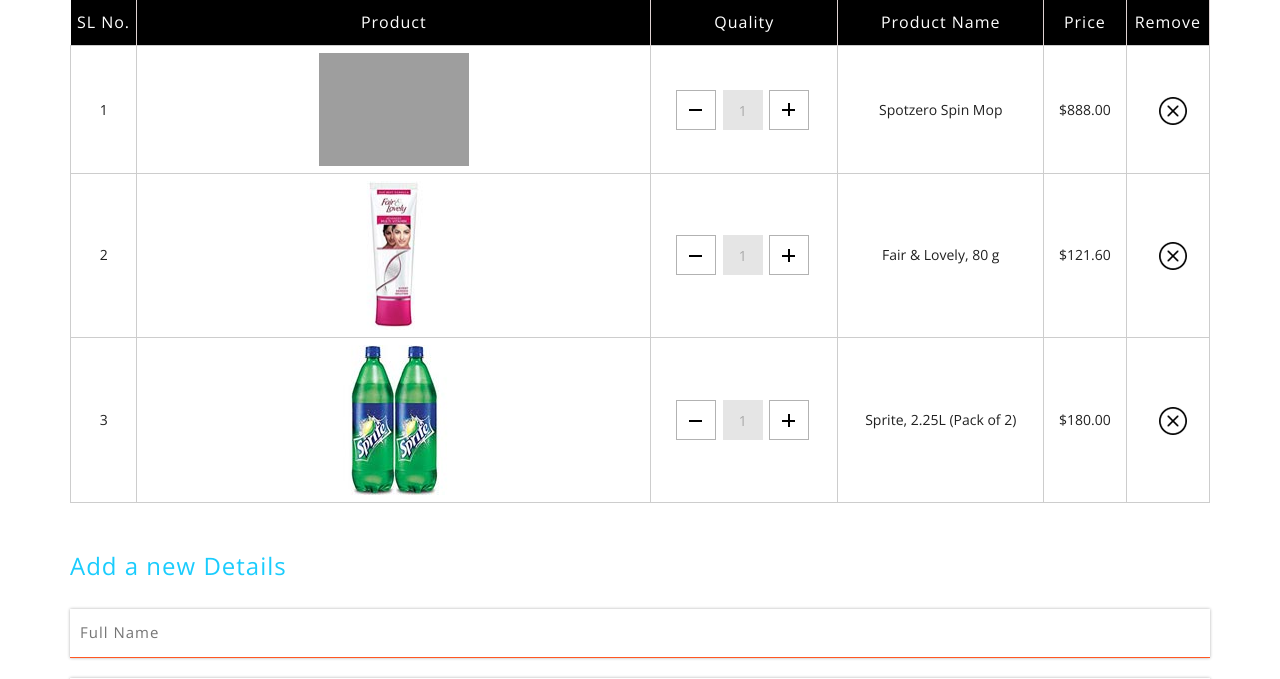
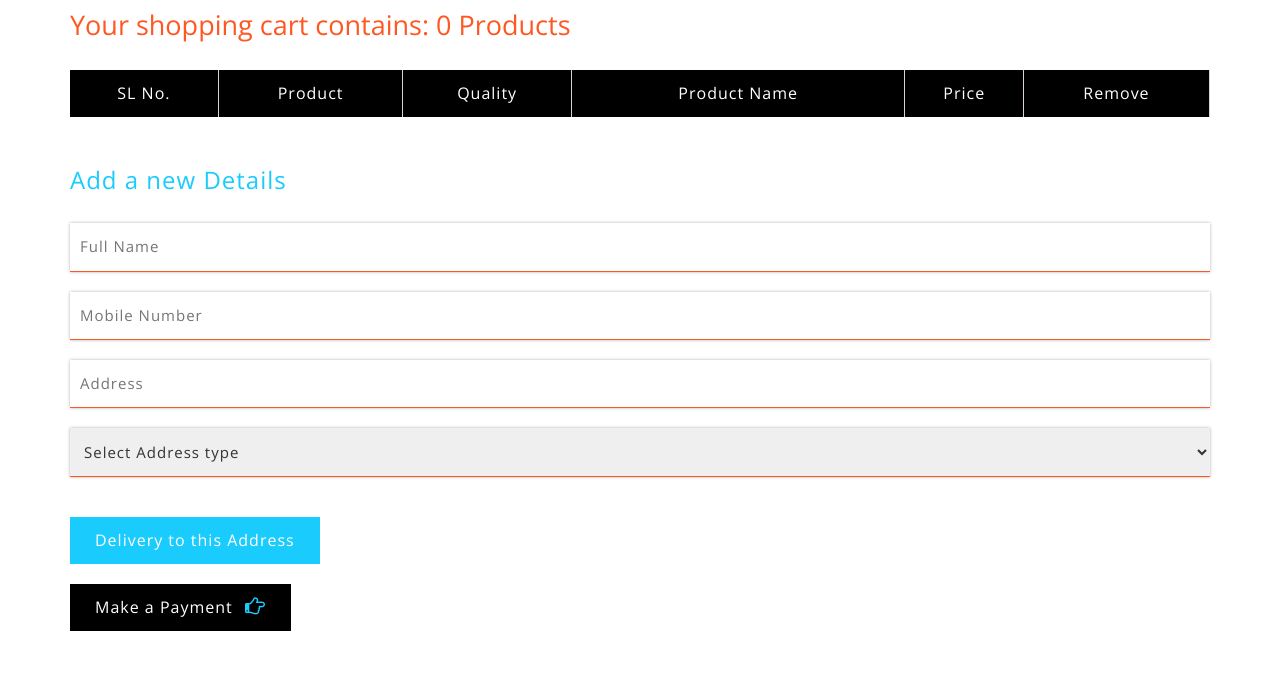
Before and after one commit to ChetanR01/supershopee, a Django app: page /checkout in a window 1280 px wide. Shown: the part 827-1506 px from the top of the page. Run offline with Django 4.2, Linux system fonts and the light colour scheme; tables that the repository leaves empty hold one stand-in row (values such as "Sample post"); lists and menus that the app fills with data are empty; some libraries are stand-ins or nearby versions; grey boxes are pictures that could not be loaded.

Commit message:
cart isuue solved, filter-adminview

```diff
--- a/manikshop/context_processors.py
+++ b/manikshop/context_processors.py
@@ -1,8 +1,13 @@
 from unicodedata import category
-from .models import Category, SubCategory
+from .models import Category, SubCategory, Cart
 
 def pass_cat_nd_sub_cat(request):
-    categories = Category.objects.all()
-    subcategories = SubCategory.objects.all()
+    all_categories = Category.objects.all()
+    sub_categories = SubCategory.objects.all()
+    if request.user.is_authenticated:
+        cart = Cart.objects.get(name=request.user.id)
+        itemscount= cart.products.all().count()
+    else:
+        itemscount = 0
 
-    return {"categories":categories, "subcategories":subcategories}
+    return {"all_categories":all_categories, "sub_categories":sub_categories,"item_count":itemscount}
--- a/manikshop/urls.py
+++ b/manikshop/urls.py
@@ -25,5 +25,7 @@
     path('login',views.login, name="login"),
     path('logout',views.logout, name="logout"),
     path('profile',views.profile, name="profile"),
+    path('add-cart/<int:id>',views.add_cart, name="add-cart"),
+    path('remove-cart/<int:id>',views.remove_cart, name="remove-cart"),
     path('subscription',views.subscription, name="subscription"),
 ]
--- a/manikshop/views.py
+++ b/manikshop/views.py
@@ -1,5 +1,5 @@
 import datetime
-from django.http import HttpResponse
+from django.http import HttpResponse, HttpResponseRedirect
 from django.shortcuts import render, redirect, get_object_or_404
 from django.contrib.auth.models import User, auth
 from django.contrib import messages
@@ -13,7 +13,7 @@
 
 
 from django.shortcuts import render
-from .models import SubCategory, Category, Extended_user,Deal, Subscription
+from .models import SubCategory, Category, Extended_user,Deal, Subscription, Cart
 from django.http import HttpResponse
 import json
 
@@ -44,7 +44,6 @@
     except EmptyPage:
         page_obj=p.page(p.num_pages)
 
-    print(len(products))
     for product in page_obj:
         print(product)
     if len(page_obj) <= 3:
@@ -88,9 +87,6 @@
     except EmptyPage:
         page_obj=p.page(p.num_pages)
 
-    print(len(products))
-    for product in page_obj:
-        print(product)
     if len(page_obj) <= 3:
         no_col= 1
     elif len(page_obj) <= 6:
@@ -140,9 +136,6 @@
     except EmptyPage:
         page_obj=p.page(p.num_pages)
 
-    print(len(products))
-    for product in page_obj:
-        print(product)
     if len(page_obj) <= 3:
         no_col= 1
     elif len(page_obj) <= 6:
@@ -177,9 +170,7 @@
         except EmptyPage:
             page_obj=p.page(p.num_pages)
 
-        print(len(products))
-        for product in page_obj:
-            print(product)
+
         if len(page_obj) <= 3:
             no_col= 1
         elif len(page_obj) <= 6:
@@ -207,9 +198,6 @@
         except EmptyPage:
             page_obj=p.page(p.num_pages)
 
-        print(len(products))
-        for product in page_obj:
-            print(product)
         if len(page_obj) <= 3:
             no_col= 1
         elif len(page_obj) <= 6:
@@ -227,6 +215,41 @@
         return render(request, "search.html", {"all_categories":all_categories,"sub_categories":sub_categories,"products":page_obj,"no_col":no_col,"deals":deals})
 
 
+# add item to cart
+def add_cart(request,id):
+    if request.method== "POST":
+        if request.user.is_authenticated:
+            try:
+                my_cart = Cart.objects.get(name=request.user)
+                if my_cart:
+                    my_cart.products.add(id)
+                    messages.info(request,"Item Added to Cart")
+                    my_cart.save()
+            except:
+                new_cart = Cart.objects.create(name=request.user)
+                new_cart.products.add(id)
+                messages.info(request,"Item Added to Cart")
+                new_cart.save()
+            next = request.POST.get('next', '/')
+            return HttpResponseRedirect(next)
+        else:
+            messages.info(request, "Please login before adding products to cart")
+            next = request.POST.get('next', '/')
+            return HttpResponseRedirect(next)
+
+
+    next = request.POST.get('next', '/')
+    return HttpResponseRedirect(next)
+
+# remove item from cart
+def remove_cart(request,id):
+    if request.user.is_authenticated:
+        my_cart = Cart.objects.get(name=request.user)
+        if my_cart:
+            my_cart.products.remove(id)
+            messages.info(request,"Item Removed from Cart")
+            my_cart.save()
+        return redirect("/checkout")
 
 def about(request):
     return render(request, "about.html", {})
@@ -235,7 +258,12 @@
     return render(request, "contact.html", {})
 
 def checkout(request):
-    return render(request, "checkout.html", {})
+    if request.user.is_authenticated:
+        cart = Cart.objects.filter(name=request.user.id)
+        return render(request, "checkout.html", {"cart":cart})
+    else:
+        messages.info(request, "Please login to check your cart")
+        return render(request, "checkout.html", {})
 
 def faqs(request):
     return render(request, "faqs.html", {})
@@ -260,10 +288,6 @@
         password = request.POST['password']
         confirm_pass = request.POST['confirm_pass']
 
-        print("Name =",name)
-        print("Email =",email)
-        print("Pass =",password)
-        print("Confirm Pass =",confirm_pass)
 
         if password == confirm_pass:
             if User.objects.filter(username=username).exists():
@@ -331,58 +355,62 @@
 
 def profile(request):
     if request.method== "POST":
-        predata = User.objects.get(id=request.user.id)
-        name = request.POST['name']
-        email = request.POST['email']
-        mobile_no = request.POST['mobile_no']
-        address = request.POST['address']
-        predata.first_name = name
-        predata.email = email
-        predata.username = email
+        if request.user.is_authenticated:
+            predata = User.objects.get(id=request.user.id)
+            name = request.POST['name']
+            email = request.POST['email']
+            mobile_no = request.POST['mobile_no']
+            address = request.POST['address']
+            predata.first_name = name
+            predata.email = email
+            predata.username = email
 
-        try:
-            data_check =  Extended_user.objects.get(user = predata)
-            print("data checker", data_check)
-        except:
-            data_check = False
-        # if mobile no. or photo already uploaded
-        if data_check:
             try:
-                data_check.address = address
-                if len(mobile_no)<=12:
-                    data_check.mobile_no = mobile_no
-                else:
-                    messages.info(request,"Please enter valid mobile number (max length 12)")
-                    return redirect('/')
+                data_check =  Extended_user.objects.get(user = predata)
+                print("data checker", data_check)
             except:
-                data_check.address= address
-                if len(mobile_no)<=12:
-                    data_check.mobile_no = mobile_no
-                else:
-                    messages.info(request,"Please enter valid mobile number (max length 12)")
-                    return redirect('/')
-            data_check.save()
+                data_check = False
+            # if mobile no. or photo already uploaded
+            if data_check:
+                try:
+                    data_check.address = address
+                    if len(mobile_no)<=12:
+                        data_check.mobile_no = mobile_no
+                    else:
+                        messages.info(request,"Please enter valid mobile number (max length 12)")
+                        return redirect('/')
+                except:
+                    data_check.address= address
+                    if len(mobile_no)<=12:
+                        data_check.mobile_no = mobile_no
+                    else:
+                        messages.info(request,"Please enter valid mobile number (max length 12)")
+                        return redirect('/')
+                data_check.save()
+            else:
+                try:
+
+                    if len(mobile_no)<=12:
+                        ext_data = Extended_user(user=predata, mobile_no = mobile_no, address= address)
+                    else:
+                        messages.info(request,"Please enter valid mobile number (max length 12)")
+                        return redirect('/')
+                except:
+                    if len(mobile_no)<=12:
+                        ext_data = Extended_user(user=predata, mobile_no = mobile_no, address= address)
+                    else:
+                        messages.info(request,"Please enter valid mobile number (max length 12)")
+                        return redirect('/')
+                ext_data.save()
+
+            predata.save()
+
+            messages.info(request,"Your account details successfully updated")
+            return redirect('/')
         else:
-            try:
+            messages.info(request,"Please login to check/update your profile")
+            return redirect('/')
 
-                if len(mobile_no)<=12:
-                    ext_data = Extended_user(user=predata, mobile_no = mobile_no, address= address)
-                else:
-                    messages.info(request,"Please enter valid mobile number (max length 12)")
-                    return redirect('/')
-            except:
-                if len(mobile_no)<=12:
-                    ext_data = Extended_user(user=predata, mobile_no = mobile_no, address= address)
-                else:
-                    messages.info(request,"Please enter valid mobile number (max length 12)")
-                    return redirect('/')
-            ext_data.save()
-
-        predata.save()
-
-        messages.info(request,"Your account details successfully updated")
-
-        return redirect('/')
     return render(request, "index.html")
 
 
--- a/templates/base.html
+++ b/templates/base.html
@@ -104,7 +104,7 @@
 							<span class="fa fa-user" aria-hidden="true"></span>{{user.first_name}}</a>
 					</li>
 					<li>
-						<a href="logout" >
+						<a href="/logout" >
 							<span class="fa fa-sign-out" aria-hidden="true"></span>LogOut</a>
 					</li>
 					{% endif %}
@@ -123,12 +123,10 @@
 				<!-- cart details -->
 				<div class="top_nav_right">
 					<div class="wthreecartaits wthreecartaits2 cart cart box_1">
-						<form action="#" method="post" class="last">
+						<form action="/checkout" method="post" class="last">
 							{% csrf_token %}
-							<input type="hidden" name="cmd" value="_cart">
-							<input type="hidden" name="display" value="1">
 							<button class="w3view-cart" type="submit" name="submit" value="">
-								<i class="fa fa-cart-arrow-down" aria-hidden="true"></i>
+								<i class="fa fa-cart-arrow-down" aria-hidden="true"><sup style="color: black;">{{item_count}}</sup></i>
 							</button>
 						</form>
 					</div>
@@ -427,7 +425,7 @@
 					<div class="col-xs-6 footer-grids">
 						<h3>Categories</h3>
 						<ul>
-							{% for category in categories %}
+							{% for category in all_categories %}
 							{% if forloop.counter|divisibleby:2 %}
 							<li>
 								<a href="/search/category/{{category.id}}">{{category.name}}</a>
@@ -438,7 +436,7 @@
 					</div>
 					<div class="col-xs-6 footer-grids agile-secomk">
 						<ul>
-							{% for category in categories %}
+							{% for category in all_categories %}
 							{% if forloop.counter|divisibleby:2 %}
 							{% else %}
 							<li>
@@ -686,7 +684,8 @@
 	<div class="copy-right">
 		<div class="container">
 			<p>© 2017 Grocery Shoppy. All rights reserved | Design by
-				<a href="http://w3layouts.com"> W3layouts.</a>
+				<a href="http://w3layouts.com"> W3layouts.</a> | Developed by
+				<a href="https://crrathod.herokuapp.com"> Chetan Rathod</a>
 			</p>
 		</div>
 	</div>
--- a/templates/checkout.html
+++ b/templates/checkout.html
@@ -40,7 +40,7 @@
 			<!-- //tittle heading -->
 			<div class="checkout-right">
 				<h4>Your shopping cart contains:
-					<span>3 Products</span>
+					<span>{{item_count}} Products</span>
 				</h4>
 				<div class="table-responsive">
 					<table class="timetable_sub">
@@ -56,84 +56,36 @@
 							</tr>
 						</thead>
 						<tbody>
-							<tr class="rem1">
-								<td class="invert">1</td>
+							{% for item in cart %}
+							{% for product in item.products.all %}
+							<tr class="rem{{forloop.counter}}">
+								<td class="invert">{{forloop.counter}}</td>
 								<td class="invert-image">
-									<a href="single2.html">
-										<img src="images/a7.jpg" alt=" " class="img-responsive">
+									<a href="/single/{{product.id}}">
+										<img src="{{product.main_img.url}}" alt=" " class="img-responsive">
 									</a>
 								</td>
 								<td class="invert">
 									<div class="quantity">
 										<div class="quantity-select">
-											<div class="entry value-minus">&nbsp;</div>
-											<div class="entry value">
-												<span>1</span>
-											</div>
-											<div class="entry value-plus active">&nbsp;</div>
+											<input type="number" id="quantity" name="quantity" min="1" value="1">
 										</div>
 									</div>
 								</td>
-								<td class="invert">Spotzero Spin Mop</td>
-								<td class="invert">$888.00</td>
+								<td class="invert"><input type="text" id="product_name" name="product_name" value="{{product.name}}" readonly></td>
+								<td class="invert">₹ <input type="text" id="product_price" name="product_price" value="{{product.price}}" readonly></td>
 								<td class="invert">
 									<div class="rem">
-										<div class="close1"> </div>
+
+										<button type="button" class="btn btn-default btn-sm" onclick="location.href='/remove-cart/{{product.id}}' ">
+											<span class="glyphicon glyphicon-trash"></span>
+										</button>
 									</div>
 								</td>
 							</tr>
-							<tr class="rem2">
-								<td class="invert">2</td>
-								<td class="invert-image">
-									<a href="single2.html">
-										<img src="images/s6.jpg" alt=" " class="img-responsive">
-									</a>
-								</td>
-								<td class="invert">
-									<div class="quantity">
-										<div class="quantity-select">
-											<div class="entry value-minus">&nbsp;</div>
-											<div class="entry value">
-												<span>1</span>
-											</div>
-											<div class="entry value-plus active">&nbsp;</div>
-										</div>
-									</div>
-								</td>
-								<td class="invert">Fair & Lovely, 80 g</td>
-								<td class="invert">$121.60</td>
-								<td class="invert">
-									<div class="rem">
-										<div class="close2"> </div>
-									</div>
-								</td>
-							</tr>
-							<tr class="rem3">
-								<td class="invert">3</td>
-								<td class="invert-image">
-									<a href="single.html">
-										<img src="images/s5.jpg" alt=" " class="img-responsive">
-									</a>
-								</td>
-								<td class="invert">
-									<div class="quantity">
-										<div class="quantity-select">
-											<div class="entry value-minus">&nbsp;</div>
-											<div class="entry value">
-												<span>1</span>
-											</div>
-											<div class="entry value-plus active">&nbsp;</div>
-										</div>
-									</div>
-								</td>
-								<td class="invert">Sprite, 2.25L (Pack of 2)</td>
-								<td class="invert">$180.00</td>
-								<td class="invert">
-									<div class="rem">
-										<div class="close3"> </div>
-									</div>
-								</td>
-							</tr>
+							{% endfor %}
+							{% endfor %}
+
 						</tbody>
 					</table>
 				</div>
```
Also changed, not shown: manikshop/admin.py (+10 -2 lines), manikshop/models.py (+51 -1 lines), templates/deal-product.html (+3 -10 lines), templates/index.html (+2 -10 lines), templates/product.html (+3 -10 lines), templates/search.html (+3 -10 lines), templates/single.html (+6 -20 lines), manikshop/migrations/0011_order.py (added), manikshop/migrations/0012_order_order_id_order_transaction_id.py (added), manikshop/migrations/0013_alter_deal_id.py (added), manikshop/migrations/0014_cart.py (added), manikshop/migrations/0015_rename_cust_name_cart_name.py (added).
